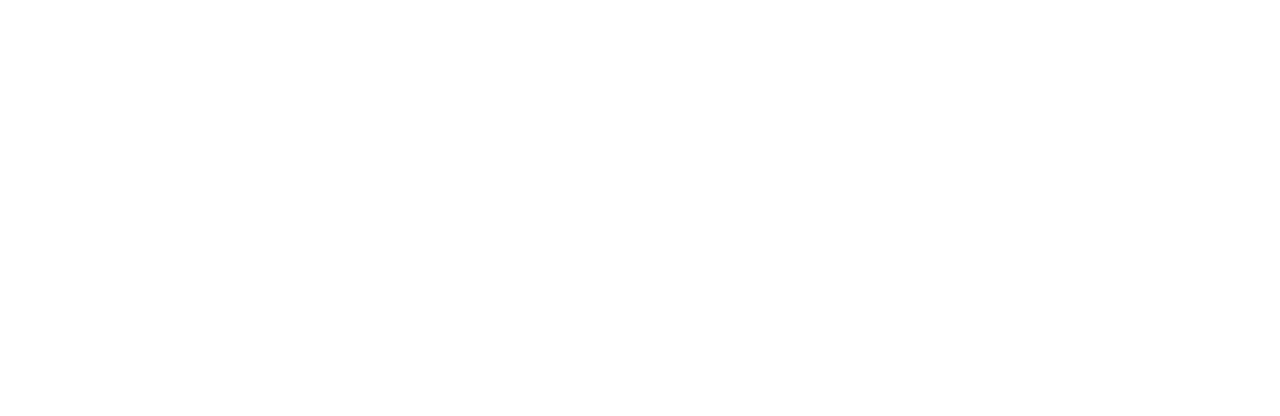
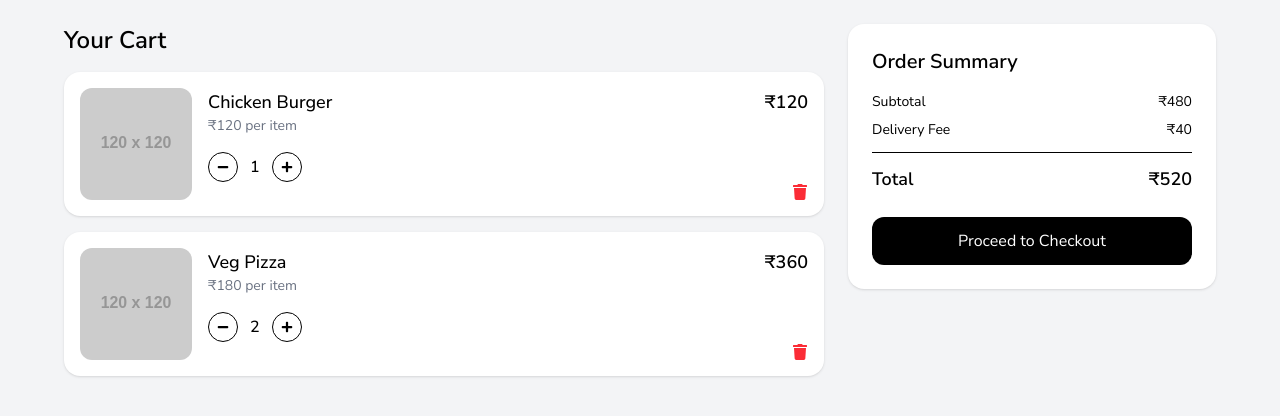
Before and after one commit to allenn66772/Green_Platter, a React (Vite) app: page /cart in a window 1280 px wide. Before the commit this address had no page. Shown: the top 416 px of the page. Built offline with nearby package versions, Linux system fonts and the light colour scheme; a web font is replaced by a local one.

Commit message:
upto add product to cart

```diff
--- a/src/App.jsx
+++ b/src/App.jsx
@@ -21,6 +21,7 @@ import Userauth from "./User/pages/Userauth";
 import { ToastContainer } from "react-toastify";
 import HotelAddedFood from "./Hotel/pages/HotelAddedFood";
 import Hotelprofile from "./Hotel/pages/Hotelprofile";
+import Cart from "./User/pages/Cart";
 
 function App() {
   return (
@@ -47,6 +48,7 @@ function App() {
         <Route path="/all-foods" element={<Allfoods/>}/>
         <Route path="/user-login" element={<Userauth/>}/>
         <Route path="/user-register" element={<Userauth register/>}/>
+        <Route path="/cart" element={<Cart/>}/>
 
         {/* common */}
         <Route path="/header" element={<Header/>}/>
--- /dev/null
+++ b/src/User/pages/Cart.jsx
@@ -0,0 +1,120 @@
+import React from 'react'
+import { FaTrash, FaPlus, FaMinus } from "react-icons/fa";
+
+function Cart() {
+  return (
+    <>
+    <div className="min-h-screen bg-gray-100 p-6">
+<div className="max-w-6xl mx-auto grid grid-cols-1 lg:grid-cols-3 gap-6">
+
+
+{/* Cart Items */}
+<div className="lg:col-span-2">
+<h1 className="text-2xl font-semibold mb-4">Your Cart</h1>
+
+
+{/* Item 1 */}
+<div className="bg-white rounded-2xl shadow-sm p-4 flex gap-4 mb-4">
+<img
+src="https://via.placeholder.com/120"
+alt="food"
+className="w-28 h-28 rounded-xl object-cover"
+/>
+
+
+<div className="flex-1">
+<h2 className="text-lg font-medium">Chicken Burger</h2>
+<p className="text-sm text-gray-500">₹120 per item</p>
+
+
+<div className="flex items-center gap-3 mt-4">
+<button className="p-2 border rounded-full hover:bg-gray-100">
+<FaMinus size={12} />
+</button>
+<span className="font-medium">1</span>
+<button className="p-2 border rounded-full hover:bg-gray-100">
+<FaPlus size={12} />
+</button>
+</div>
+</div>
+
+
+<div className="flex flex-col justify-between items-end">
+<p className="font-semibold text-lg">₹120</p>
+<button className="text-red-500 hover:text-red-600">
+<FaTrash />
+</button>
+</div>
+</div>
+
+
+{/* Item 2 */}
+<div className="bg-white rounded-2xl shadow-sm p-4 flex gap-4 mb-4">
+<img
+src="https://via.placeholder.com/120"
+alt="food"
+className="w-28 h-28 rounded-xl object-cover"
+/>
+
+
+<div className="flex-1">
+<h2 className="text-lg font-medium">Veg Pizza</h2>
+<p className="text-sm text-gray-500">₹180 per item</p>
+
+
+<div className="flex items-center gap-3 mt-4">
+<button className="p-2 border rounded-full hover:bg-gray-100">
+<FaMinus size={12} />
+</button>
+<span className="font-medium">2</span>
+<button className="p-2 border rounded-full hover:bg-gray-100">
+<FaPlus size={12} />
+</button>
+</div>
+</div>
+
+
+<div className="flex flex-col justify-between items-end">
+<p className="font-semibold text-lg">₹360</p>
+<button className="text-red-500 hover:text-red-600">
+<FaTrash />
+</button>
+</div>
+</div>
+
+
+</div>
+
+
+{/* Order Summary */}
+<div className="bg-white rounded-2xl shadow-sm p-6 h-fit">
+<h2 className="text-xl font-semibold mb-4">Order Summary</h2>
+
+
+<div className="flex justify-between text-sm mb-2">
+<span>Subtotal</span>
+<span>₹480</span>
+</div>
+<div className="flex justify-between text-sm mb-2">
+<span>Delivery Fee</span>
+<span>₹40</span>
+</div>
+<hr className="my-3" />
+<div className="flex justify-between font-semibold text-lg">
+<span>Total</span>
+<span>₹520</span>
+</div>
+
+
+<button className="w-full mt-6 bg-black text-white py-3 rounded-xl hover:bg-gray-800 transition">
+Proceed to Checkout
+</button>
+</div>
+</div>
+</div>
+
+    </>
+  )
+}
+
+export default Cart
--- a/src/User/pages/Viewfood.jsx
+++ b/src/User/pages/Viewfood.jsx
@@ -1,39 +1,62 @@
-import React, { useEffect, useState } from 'react'
+import React, { useEffect, useState } from "react";
 import { FaStar } from "react-icons/fa";
-import Header from '../../Common/Header';
-import { useParams } from 'react-router-dom';
-import { viewFoodsAPI } from '../../service/allAPI';
-import SERVERURL from '../../service/ServerURL';
+import Header from "../../Common/Header";
+import { useParams } from "react-router-dom";
+import { addToCartAPI, viewFoodsAPI } from "../../service/allAPI";
+import SERVERURL from "../../service/ServerURL";
 
 function Viewfood() {
-  const [foodDetails,setfoodDetails]=useState({
-    uploadImages:[]
-  })
-  const {id}=useParams()
+  const [foodDetails, setfoodDetails] = useState({
+    uploadImages: [],
+  });
+  const [token, settoken] = useState("");
+  const [quantity, setQuantity] = useState(1);
 
-  const handleViewFood=async()=>{
-    const token=sessionStorage.getItem("token")
-    const reqHeader={
-      " Authorization": `Bearer ${token}`
+  const { id } = useParams();
+
+  const handleViewFood = async () => {
+    // const token=sessionStorage.getItem("token")
+    const reqHeader = {
+      Authorization: `Bearer ${token}`,
+    };
+    try {
+      const result = await viewFoodsAPI(id, reqHeader);
+      console.log(result);
+      setfoodDetails(result.data);
+    } catch (error) {
+      console.log(error);
     }
-     try{
-      const result=await viewFoodsAPI(id,reqHeader)
-      console.log(result);
-      setfoodDetails(result.data)
+  };
 
-
-     }catch(error){
-       console.log(error);
-
+  const handleAddtoCart = async () => {
+    if (!token) {
+      alert("PLease login");
+      return;
     }
 
+    const reqHeader = {
+      Authorization: `Bearer ${token}`,
+    };
 
+    try {
+      const result = await addToCartAPI(foodDetails._id, quantity, reqHeader);
+      if (result.status == 200) {
+        alert("Item added successfully");
       }
- useEffect(()=>{
-  handleViewFood()
- },[])
+    } catch (error) {
+      console.log(error);
+    }
+  };
 
-
+  useEffect(() => {
+    const usertoken = sessionStorage.getItem("token");
+    settoken(usertoken);
+  }, []);
+  useEffect(() => {
+    if (token) {
+      handleViewFood();
+    }
+  }, [token]);
 
   return (
     <>
@@ -41,7 +64,6 @@ function Viewfood() {
         <Header />
 
         <div className="max-w-6xl mx-auto px-6 py-10 grid grid-cols-1 md:grid-cols-2 gap-10">
-
           {/* Food Image */}
           <div className="bg-white rounded-2xl shadow overflow-hidden">
             <img
@@ -57,12 +79,18 @@ function Viewfood() {
 
             {/* Rating */}
             <div className="flex items-center gap-1 text-yellow-500 mb-4">
-            <FaStar /><FaStar /><FaStar /><FaStar /><FaStar />
+              <FaStar />
+              <FaStar />
+              <FaStar />
+              <FaStar />
+              <FaStar />
               <span className="text-gray-700 ml-2 text-sm">(120 reviews)</span>
             </div>
 
             {/* Price */}
-          <p className="text-3xl text-red-600 font-bold mb-6">₹{foodDetails.price}</p>
+            <p className="text-3xl text-red-600 font-bold mb-6">
+              ₹{foodDetails.price}
+            </p>
 
             {/* Description */}
             <p className="text-gray-700 leading-relaxed mb-6 line-clamp-3 break-words">
@@ -70,17 +98,30 @@ function Viewfood() {
             </p>
 
             {/* Quantity */}
-          <div className="mb-6">
-            <p className="text-gray-800 font-medium mb-2">Quantity</p>
             <div className="flex items-center gap-4">
-              <button className="px-4 py-2 bg-gray-200 rounded-lg text-lg">-</button>
-              <span className="text-xl font-semibold">1</span>
-              <button className="px-4 py-2 bg-gray-200 rounded-lg text-lg">+</button>
-            </div>
+              <button
+                onClick={() => quantity > 1 && setQuantity(quantity - 1)}
+                className="px-4 py-2 bg-gray-200 rounded-lg text-lg"
+              >
+                -
+              </button>
+
+              <span className="text-xl font-semibold">{quantity}</span>
+
+              <button
+                onClick={() => setQuantity(quantity + 1)}
+                className="px-4 py-2 bg-gray-200 rounded-lg text-lg"
+              >
+                +
+              </button>
             </div>
 
             {/* Add to Cart Button */}
-          <button className="w-full mt-4 bg-red-600 hover:bg-red-700 text-white font-semibold py-3 rounded-xl text-lg">
+            <button
+              onClick={handleAddtoCart}
+              type="button"
+              className="w-full mt-4 bg-red-600 hover:bg-red-700 text-white font-semibold py-3 rounded-xl text-lg"
+            >
               Add to Cart
             </button>
 
@@ -96,14 +137,15 @@ function Viewfood() {
           <h2 className="text-2xl font-semibold mb-6">Similar Items</h2>
 
           <div className="grid grid-cols-1 sm:grid-cols-2 md:grid-cols-3 gap-8">
-
             {/* Card */}
             <div className="bg-white rounded-2xl shadow p-4">
               <img
                 className="rounded-xl h-44 w-full object-cover"
                 src="https://images.unsplash.com/photo-1615719413546-198b47c7da83"
               />
-            <h3 className="font-semibold text-lg mt-3">Paneer Butter Masala</h3>
+              <h3 className="font-semibold text-lg mt-3">
+                Paneer Butter Masala
+              </h3>
               <p className="text-red-600 font-bold mt-1">₹150</p>
             </div>
 
@@ -126,12 +168,11 @@ function Viewfood() {
               <h3 className="font-semibold text-lg mt-3">Shawarma Plate</h3>
               <p className="text-red-600 font-bold mt-1">₹130</p>
             </div>
-
           </div>
         </div>
       </div>
     </>
-  )
+  );
 }
 
-export default Viewfood
+export default Viewfood;
--- a/src/service/allAPI.js
+++ b/src/service/allAPI.js
@@ -1,3 +1,4 @@
+import { compile } from "tailwindcss";
 import CommonAPI from "./CommonAPI";
 import SERVERURL from "./ServerURL";
 
@@ -46,3 +47,7 @@ export const viewFoodsAPI=async(id,reqHeader)=>{
 export const getHotelDetailsAPI=async(reqHeader)=>{
     return await CommonAPI ("GET",`${SERVERURL}/hotelProfile`,{},reqHeader)
 }
+//add to cart
+export const addToCartAPI=async(foodId, quantity,reqHeader)=>{
+    return await CommonAPI ("POST",`${SERVERURL}/add-to-cart`,{foodId, quantity},reqHeader)
+}
```
Lines whose indentation alone changed are shown as unchanged.
